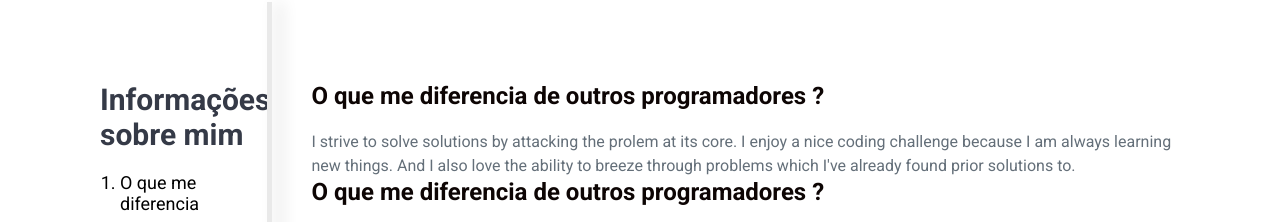
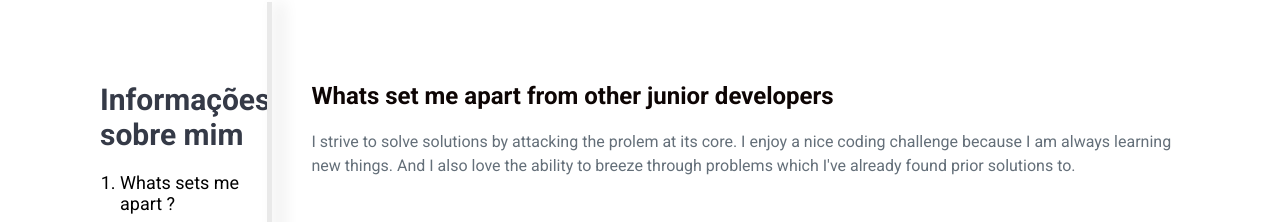
Before and after one commit to lucaskahl/personal-portfolio-react, a React (Create React App) app: page / in a window 1280 px wide. Shown: the part 578-800 px from the top of the page. Built offline with nearby package versions, Linux system fonts and the light colour scheme.

Commit message:
Transformado informacoes em um objecto

```diff
--- a/src/components/About/index.js
+++ b/src/components/About/index.js
@@ -1,12 +1,18 @@
 import React, { Component } from "react";
 
-import { Container, Informations, Details, Modal } from "./styles";
+import { Container, Wrapper, Informations, Details, Modal } from "./styles";
 
 class About extends Component {
   state = {
-    hide: false,
-    active: true,
-    show: false
+    informations: [
+      {
+        id: 1,
+        title: "Whats sets me apart ?",
+        subtitle: "Whats set me apart from other junior developers",
+        text:
+          "I strive to solve solutions by attacking the prolem at its core. I enjoy a nice coding challenge because I am always learning new things. And I also love the ability to breeze through problems which I've already found prior solutions to."
+      }
+    ]
   };
 
   handleClick = () => {
@@ -18,38 +24,25 @@ class About extends Component {
   };
 
   render() {
-    const { hide, show, active } = this.state;
+    const { informations } = this.state;
 
     return (
       <Container>
         <Informations>
           <h2>Informações sobre mim</h2>
           <ol>
-            <li status={active} onClick={this.handleClick}>
-              O que me diferencia
-            </li>
-            <li>Praticas de código</li>
+            {informations.map(information => (
+              <li key={information.id}>{information.title}</li>
+            ))}
           </ol>
         </Informations>
         <Details>
-          <Modal hide={hide}>
-            <h2>O que me diferencia de outros programadores ?</h2>
-            <p>
-              I strive to solve solutions by attacking the prolem at its core. I
-              enjoy a nice coding challenge because I am always learning new
-              things. And I also love the ability to breeze through problems
-              which I've already found prior solutions to.
-            </p>
-          </Modal>
-          <Modal hide={show}>
-            <h2>O que me diferencia de outros programadores ?</h2>
-            <p>
-              I strive to solve solutions by attacking the prolem at its core. I
-              enjoy a nice coding challenge because I am always learning new
-              things. And I also love the ability to breeze through problems
-              which I've already found prior solutions to.
-            </p>
-          </Modal>
+          {informations.map(information => (
+            <Modal>
+              <h2>{information.subtitle}</h2>
+              <p>{information.text}</p>
+            </Modal>
+          ))}
         </Details>
       </Container>
     );
--- a/src/components/About/styles.js
+++ b/src/components/About/styles.js
@@ -6,6 +6,8 @@ export const Container = styled.div`
   margin: 0 100px 0;
   margin-top: 100px;
 `;
+
+export const Wrapper = styled.div``;
 
 export const Informations = styled.div`
   display: flex;
```
